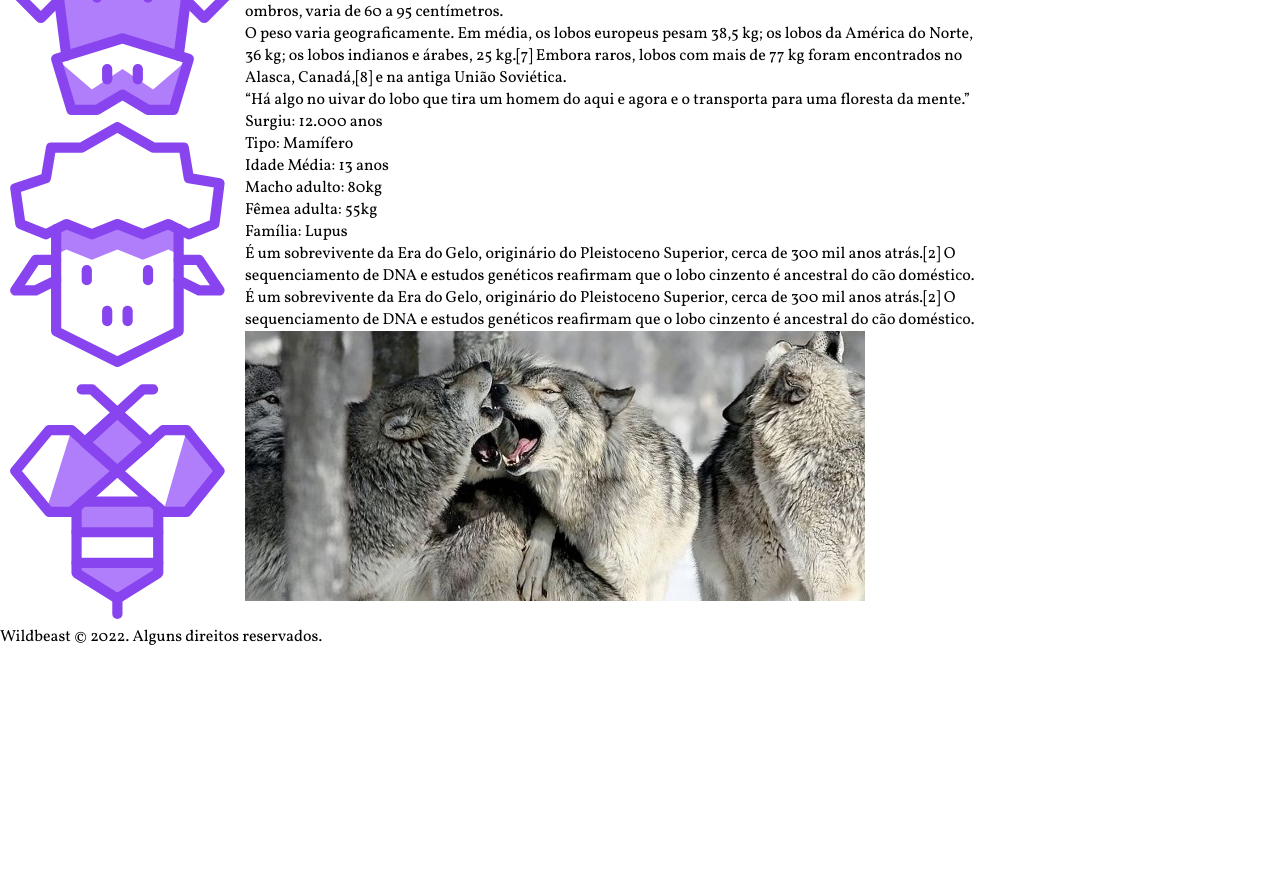
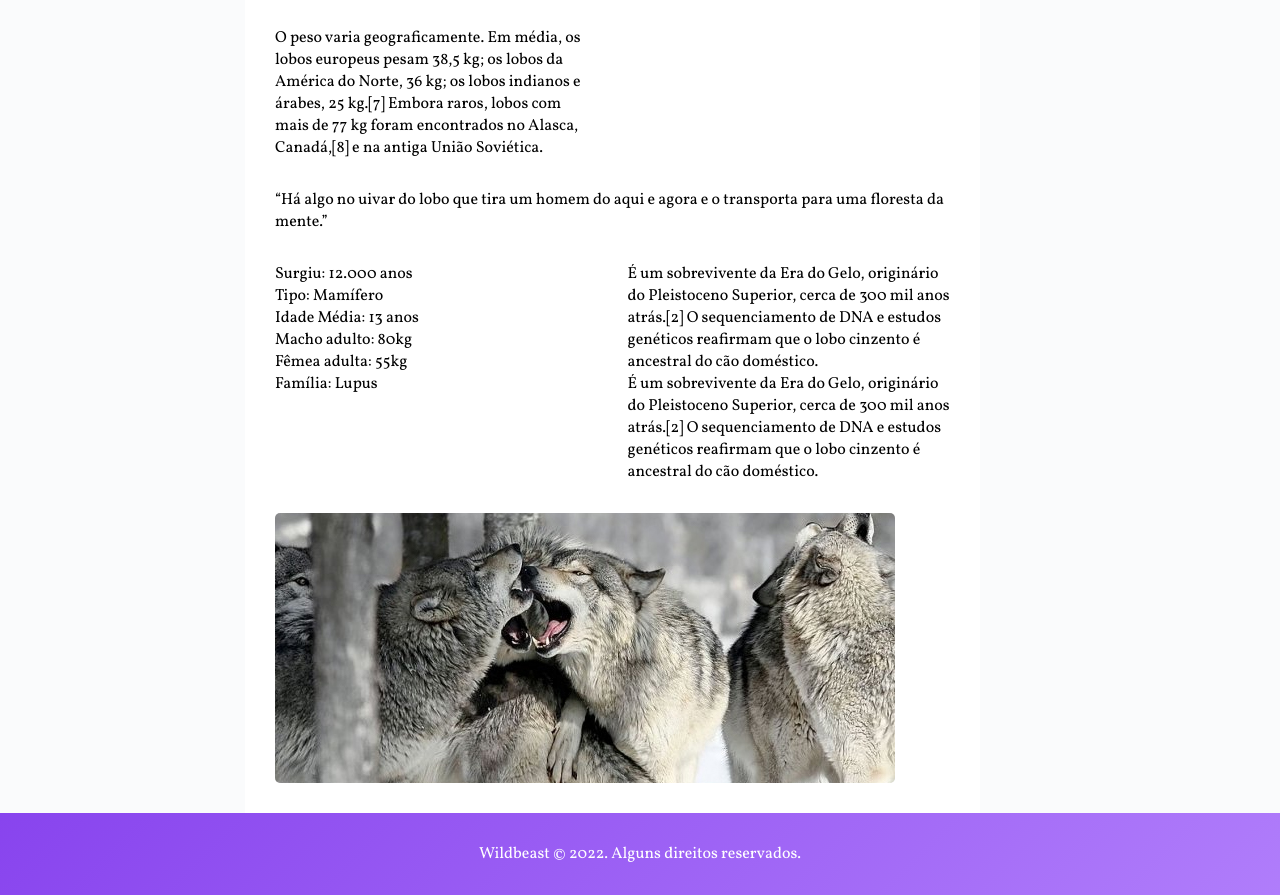
Before and after one commit to Jeanll7/css-grid, a plain HTML site: page index.html in a window 1280 px wide. Shown: the part 991-1886 px from the top of the page. Before the commit the page ends 1639 px from the top, so only its background shows below. Drawn offline with Linux system fonts and the light colour scheme.

Commit message:
grid-col

```diff
--- a/css/style.css
+++ b/css/style.css
@@ -18,7 +18,9 @@ a {
 }
 
 img {
+    display: block;
     max-width: 100%;
+    border-radius: 5px;
 }
 
 
@@ -69,18 +71,70 @@ img {
     margin-left: 30px;
 }
 
+
+/* SIDENAV  */
+
 .sidenav {
     grid-area: sidenav;
+    background: #fafbfc;
+    padding: 30px;
 }
+
+.sidenav li a {
+    display: block;
+    min-width: 60px;
+    max-width: 100px;
+    margin: 0 auto 30px auto;
+    background: #fff;
+    padding: 20px;
+    border-radius: 5px;
+    box-shadow: 5px 5px 15px 0px rgba(44, 44, 44, 0.15);
+    transition: .1s ease-out;
+}
+
+.sidenav li a:hover {
+    background: #b07dfb;
+}
+
+
+/* CONTENT */
 
 .content {
     grid-area: content;
+    max-width: 900px;
+    margin: 0 auto;
+    padding: 30px;
+    display: grid;
+    grid-template-columns: 1fr 1fr;
+    grid-gap: 30px;
 }
+
+.col-wide {
+    grid-column: 1 / -1;
+}
+
+
+/* ADVERTS  */
 
 .adverts {
     grid-area: adverts;
+    background: #fafbfc;
+    display: grid;
+    align-content: start;
+    padding: 30px;
+    grid-gap: 30px;
 }
+
+
+/* FOOTER  */
 
 .footer {
     grid-area: footer;
+    background: linear-gradient(135deg, #8844ee, #b07dfb);
 }
+
+.footer p {
+    color: #fff;
+    text-align: center;
+    padding: 30px;
+}
--- a/index.html
+++ b/index.html
@@ -63,7 +63,7 @@
                 </div>
             </div>
 
-            <p>É um sobrevivente da Era do Gelo, originário do Pleistoceno Superior, cerca de 300 mil anos atrás.[2] O sequenciamento de DNA e estudos genéticos reafirmam que o lobo cinzento é ancestral do cão doméstico</p>
+            <p class="col-wide">É um sobrevivente da Era do Gelo, originário do Pleistoceno Superior, cerca de 300 mil anos atrás.[2] O sequenciamento de DNA e estudos genéticos reafirmam que o lobo cinzento é ancestral do cão doméstico</p>
 
             <img src="img/wolf1.jpg" alt="Wolf 1">
             <p>É um sobrevivente da Era do Gelo, originário do Pleistoceno Superior, cerca de 300 mil anos atrás.[2] O sequenciamento de DNA e estudos.</p>
@@ -76,7 +76,7 @@
                 Soviética.
             </p>
 
-            <blockquote class="quote">
+            <blockquote class="quote col-wide">
                 <p>“Há algo no uivar do lobo que tira um homem do aqui e agora e o transporta para uma floresta da mente.”</p>
             </blockquote>
 
@@ -94,7 +94,7 @@
                 <p>É um sobrevivente da Era do Gelo, originário do Pleistoceno Superior, cerca de 300 mil anos atrás.[2] O sequenciamento de DNA e estudos genéticos reafirmam que o lobo cinzento é ancestral do cão doméstico.</p>
             </div>
 
-            <img src="img/wolf3.jpg" alt="Wolf 3">
+            <img class="col-wide" src="img/wolf3.jpg" alt="Wolf 3">
 
         </main>
 
```
